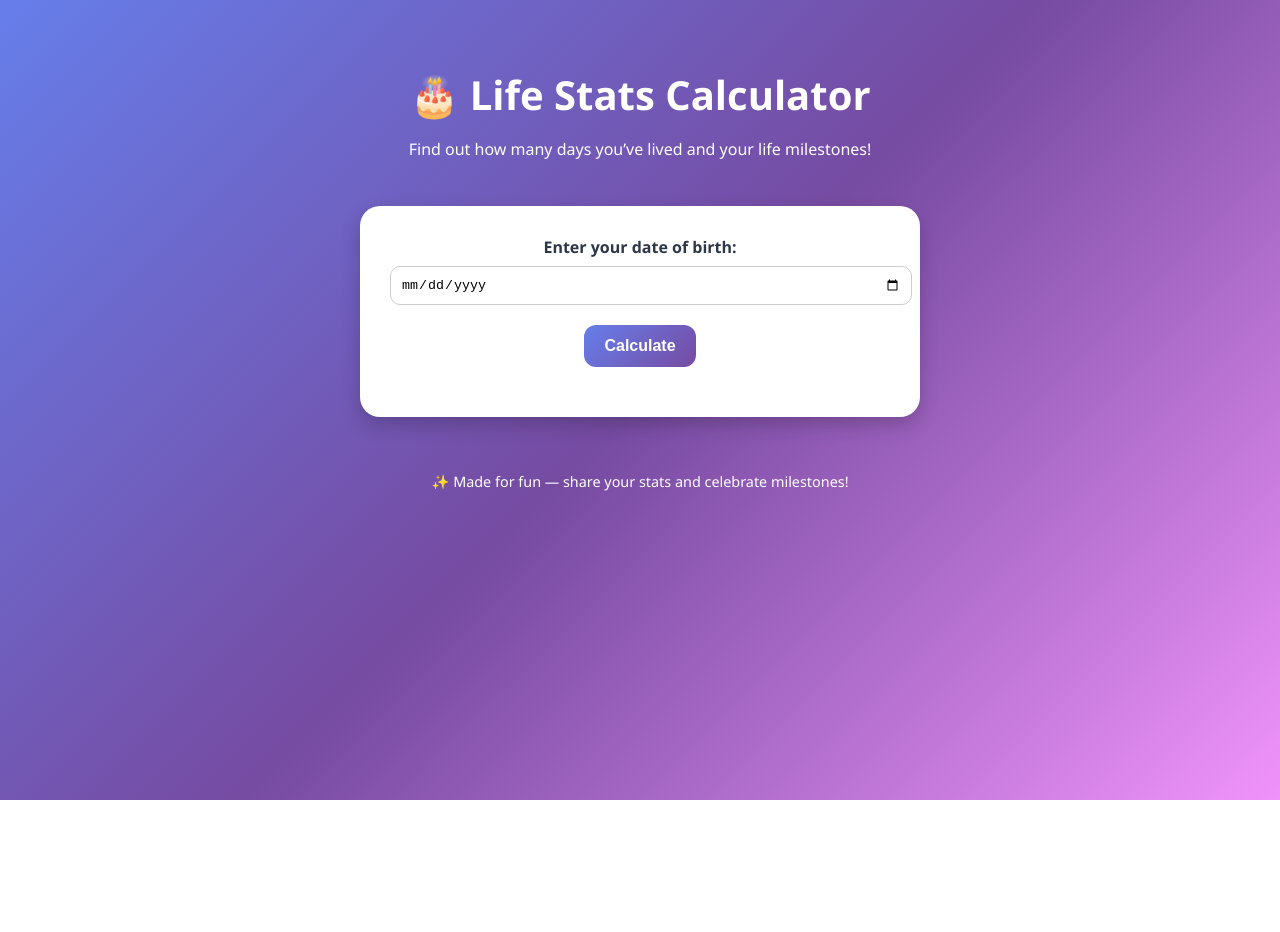
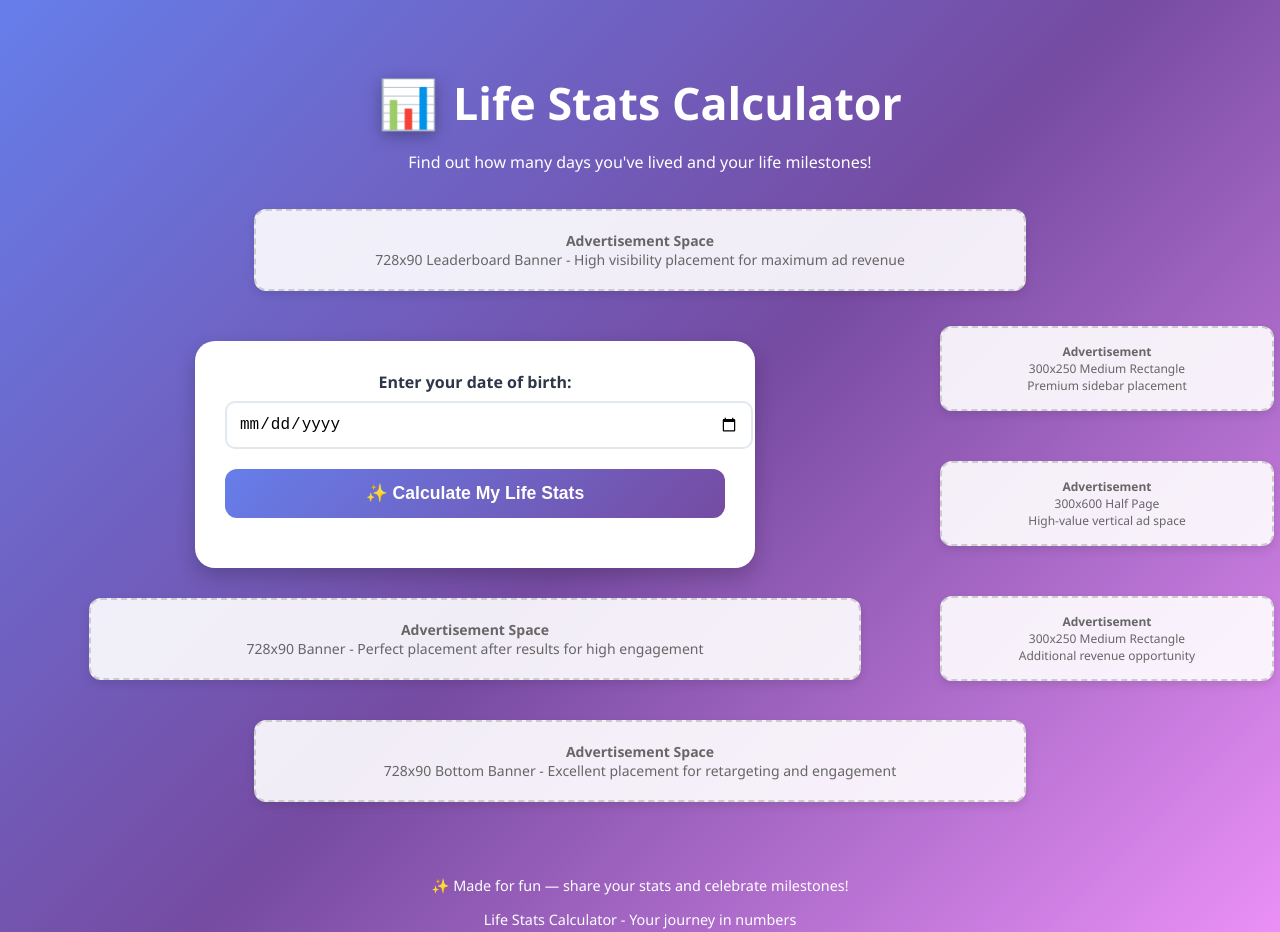
Before and after one commit to crossroadstechservices-ai/crossroadstechservices-ai-LifeStatsCalculator, a plain HTML site: page index.html in a window 1280 px wide. Shown: the top 932 px of the page. Before the commit the page ends 800 px from the top, so only its background shows below. Drawn offline with Linux system fonts and the light colour scheme.

Commit message:
Update index.html

```diff
--- a/index.html
+++ b/index.html
@@ -3,7 +3,8 @@
 <head>
   <meta charset="UTF-8" />
   <meta name="viewport" content="width=device-width, initial-scale=1.0"/>
-  <title>Life Stats Calculator</title>
+  <title>Life Stats Calculator - Days Lived, Life Expectancy & Birthday Countdown</title>
+  <meta name="description" content="Calculate your life statistics - discover days lived, age milestones, and birthday countdown with shareable results.">
   <style>
     body {
       font-family: 'Segoe UI', Tahoma, Geneva, Verdana, sans-serif;
@@ -17,15 +18,80 @@
       min-height: 100vh;
     }
 
+    /* Ad Banner Styles */
+    .ad-banner {
+      background: rgba(255, 255, 255, 0.9);
+      border: 2px dashed #ccc;
+      padding: 20px;
+      margin: 20px 0;
+      text-align: center;
+      color: #666;
+      border-radius: 12px;
+      font-size: 14px;
+      width: 100%;
+      max-width: 728px;
+      box-shadow: 0 4px 8px rgba(0,0,0,0.1);
+    }
+
+    .ad-banner-sidebar {
+      background: rgba(255, 255, 255, 0.9);
+      border: 2px dashed #ccc;
+      padding: 15px;
+      margin: 15px 0;
+      text-align: center;
+      color: #666;
+      border-radius: 12px;
+      font-size: 12px;
+      width: 100%;
+      max-width: 300px;
+      box-shadow: 0 4px 8px rgba(0,0,0,0.1);
+    }
+
+    /* Container for main content and sidebar */
+    .content-wrapper {
+      display: flex;
+      gap: 30px;
+      max-width: 1200px;
+      width: 100%;
+      align-items: flex-start;
+      padding: 0 20px;
+    }
+
+    .main-content {
+      flex: 1;
+      display: flex;
+      flex-direction: column;
+      align-items: center;
+    }
+
+    .sidebar {
+      width: 300px;
+      display: flex;
+      flex-direction: column;
+      gap: 20px;
+    }
+
     header {
       text-align: center;
       margin-top: 40px;
       color: white;
+      width: 100%;
+      max-width: 1200px;
+      padding: 0 20px;
     }
 
     header h1 {
-      font-size: 2.5rem;
+      font-size: 2.8rem;
       margin-bottom: 10px;
+      display: flex;
+      align-items: center;
+      justify-content: center;
+      gap: 15px;
+    }
+
+    .logo-icon {
+      font-size: 3rem;
+      filter: drop-shadow(0 4px 8px rgba(0,0,0,0.3));
     }
 
     main {
@@ -35,7 +101,7 @@
       padding: 30px;
       margin-top: 30px;
       max-width: 500px;
-      width: 90%;
+      width: 100%;
       text-align: center;
     }
 
@@ -46,11 +112,19 @@
     }
 
     input[type="date"] {
-      padding: 10px;
+      padding: 12px;
       border-radius: 10px;
-      border: 1px solid #ccc;
+      border: 2px solid #e2e8f0;
       width: 100%;
       margin-bottom: 20px;
+      font-size: 16px;
+      transition: border-color 0.3s ease;
+    }
+
+    input[type="date"]:focus {
+      outline: none;
+      border-color: #667eea;
+      box-shadow: 0 0 0 3px rgba(102, 126, 234, 0.1);
     }
 
     button {
@@ -58,15 +132,17 @@
       color: white;
       border: none;
       border-radius: 12px;
-      padding: 12px 20px;
-      font-size: 1rem;
+      padding: 14px 24px;
+      font-size: 1.1rem;
       font-weight: 600;
       cursor: pointer;
-      transition: 0.3s ease;
+      transition: all 0.3s ease;
+      width: 100%;
     }
 
     button:hover {
-      opacity: 0.9;
+      transform: translateY(-2px);
+      box-shadow: 0 8px 20px rgba(102, 126, 234, 0.4);
     }
 
     #results {
@@ -76,7 +152,11 @@
 
     #results p {
       font-size: 1.1rem;
-      margin: 8px 0;
+      margin: 12px 0;
+      padding: 8px;
+      background: #f8f9fa;
+      border-radius: 8px;
+      border-left: 4px solid #667eea;
     }
 
     /* Share card */
@@ -89,6 +169,8 @@
       text-align: center;
       box-shadow: 0 10px 25px rgba(0,0,0,0.25);
       display: none;
+      max-width: 500px;
+      width: 100%;
     }
 
     .share-card h3 {
@@ -124,6 +206,7 @@
 
     .share-buttons a:hover {
       opacity: 0.85;
+      transform: translateY(-1px);
     }
 
     /* Milestone badges */
@@ -133,7 +216,7 @@
       justify-content: center;
       gap: 10px;
       margin-top: 18px;
-      padding: 10px 18px;
+      padding: 12px 20px;
       border-radius: 30px;
       font-weight: 700;
       font-size: 1.1rem;
@@ -171,20 +254,59 @@
       margin: 40px 0;
       color: white;
       font-size: 0.9rem;
+      text-align: center;
+      width: 100%;
+      max-width: 1200px;
+      padding: 0 20px;
+    }
+
+    /* Mobile Responsive */
+    @media (max-width: 768px) {
+      .content-wrapper {
+        flex-direction: column;
+        align-items: center;
+      }
+
+      .sidebar {
+        width: 100%;
+        max-width: 500px;
+      }
+
+      header h1 {
+        font-size: 2.2rem;
+        flex-direction: column;
+        gap: 10px;
+      }
+
+      .logo-icon {
+        font-size: 2.5rem;
+      }
+
+      .ad-banner {
+        max-width: 100%;
+      }
     }
   </style>
 </head>
 <body>
   <header>
-    <h1>🎂 Life Stats Calculator</h1>
-    <p>Find out how many days you’ve lived and your life milestones!</p>
+    <h1><span class="logo-icon">📊</span> Life Stats Calculator</h1>
+    <p>Find out how many days you've lived and your life milestones!</p>
   </header>
 
+  <!-- Top Ad Banner -->
+  <div class="ad-banner">
+    <strong>Advertisement Space</strong><br>
+    728x90 Leaderboard Banner - High visibility placement for maximum ad revenue
+  </div>
+
+  <div class="content-wrapper">
+    <div class="main-content">
       <main>
         <form id="lifeForm">
           <label for="dob">Enter your date of birth:</label>
           <input type="date" id="dob" required />
-      <button type="submit">Calculate</button>
+          <button type="submit">✨ Calculate My Life Stats</button>
         </form>
 
         <div id="results"></div>
@@ -213,8 +335,46 @@
         </div>
       </main>
 
+      <!-- In-content Ad Banner -->
+      <div class="ad-banner" style="margin-top: 30px;">
+        <strong>Advertisement Space</strong><br>
+        728x90 Banner - Perfect placement after results for high engagement
+      </div>
+    </div>
+
+    <div class="sidebar">
+      <!-- Sidebar Ad 1 -->
+      <div class="ad-banner-sidebar">
+        <strong>Advertisement</strong><br>
+        300x250 Medium Rectangle<br>
+        Premium sidebar placement
+      </div>
+
+      <!-- Sidebar Ad 2 -->
+      <div class="ad-banner-sidebar">
+        <strong>Advertisement</strong><br>
+        300x600 Half Page<br>
+        High-value vertical ad space
+      </div>
+
+      <!-- Sidebar Ad 3 -->
+      <div class="ad-banner-sidebar">
+        <strong>Advertisement</strong><br>
+        300x250 Medium Rectangle<br>
+        Additional revenue opportunity
+      </div>
+    </div>
+  </div>
+
+  <!-- Bottom Ad Banner -->
+  <div class="ad-banner">
+    <strong>Advertisement Space</strong><br>
+    728x90 Bottom Banner - Excellent placement for retargeting and engagement
+  </div>
+
   <footer>
     <p>✨ Made for fun — share your stats and celebrate milestones!</p>
+    <p>Life Stats Calculator - Your journey in numbers</p>
   </footer>
 
   <script>
@@ -262,15 +422,16 @@
       document.getElementById('shareNextBirthday').textContent = daysUntilBirthday;
       document.getElementById('shareProgress').textContent = lifeProgress.toFixed(1) + "%";
 
-      // Build share messages
+      // Build share messages - Update with your actual domain
+      const siteUrl = window.location.href; // Uses current URL
       const shareText = encodeURIComponent(
         `🎉 I've lived ${ageInDays.toLocaleString()} days (${ageInYears} years)! ` +
         `Next birthday in ${daysUntilBirthday} days. Life progress: ${lifeProgress.toFixed(1)}% ⏳\n\n` +
-        `✨ Calculate yours: YOURSITE.com`
+        `✨ Calculate yours: ${siteUrl}`
       );
 
       document.getElementById('twitterShare').href = `https://twitter.com/intent/tweet?text=${shareText}`;
-      document.getElementById('facebookShare').href = `https://www.facebook.com/sharer/sharer.php?u=YOURSITE.com&quote=${shareText}`;
+      document.getElementById('facebookShare').href = `https://www.facebook.com/sharer/sharer.php?u=${encodeURIComponent(siteUrl)}&quote=${shareText}`;
       document.getElementById('whatsappShare').href = `https://wa.me/?text=${shareText}`;
 
       // Milestone gamification
@@ -312,6 +473,17 @@
 
       // Show share card
       document.getElementById('shareCard').style.display = 'block';
+
+      // Scroll to results
+      document.getElementById('results').scrollIntoView({
+        behavior: 'smooth',
+        block: 'start'
+      });
+    });
+
+    // Set max date to today
+    document.addEventListener('DOMContentLoaded', function() {
+      document.getElementById('dob').max = new Date().toISOString().split('T')[0];
     });
   </script>
 </body>
```
Lines whose indentation alone changed are shown as unchanged.
